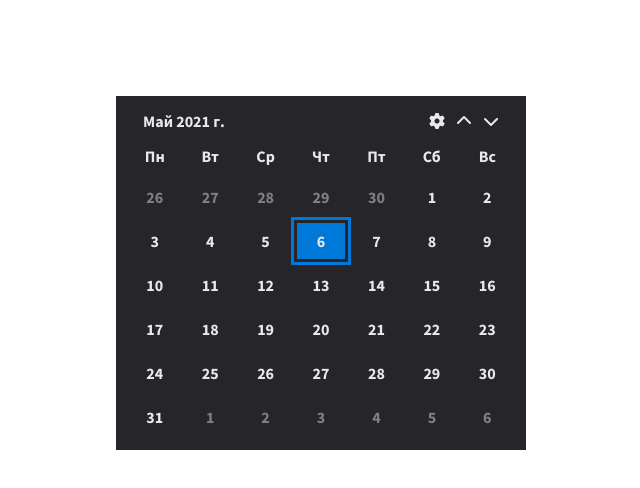
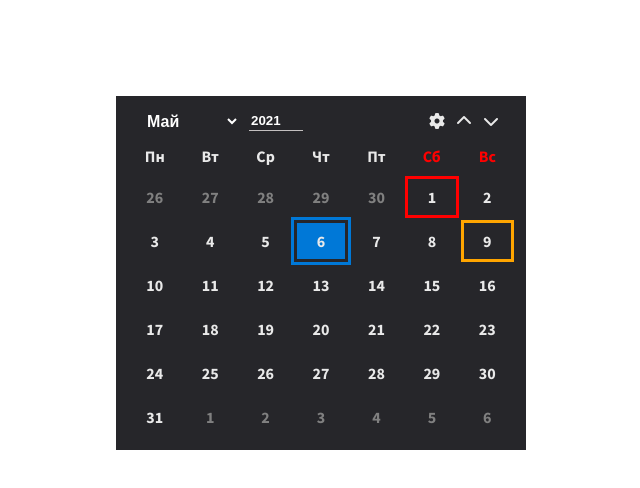
Before and after one commit to EvgenyMasanin/JSMasanin, a plain HTML site: page calendar/index.html in a window 1280 px wide. Shown: the whole page, without its empty margins (347-987 px from the left). Drawn offline with Linux system fonts and the light colour scheme.

Commit message:
add config

```diff
--- a/calendar/index.js
+++ b/calendar/index.js
@@ -9,13 +9,23 @@ tableContainer.style.color = '#e9e9e9'
 tableContainer.style.width = '390px'
 tableContainer.style.padding = '10px'
 wrapper.append(tableContainer)
-const cash = new Set()
+const holidays = {
+    '9 мая': 'orange',
+    '1 мая': 'red',
+    '8 марта': '#ff869a',
+    '23 февраля': 'orange',
+    '25 июля': 'blue'
+}
+const importantDates = new Set()
 let now = new Date()
-createCalendar(tableContainer, table, now, 2)
+createCalendar(tableContainer, table, now, {
+    firstDayNum: 2,
+    holidays
+})
 
 
 
-function createCalendar(tableContainer, table, now, firstDayNum) {
+function createCalendar(tableContainer, table, now, config) {
     createHeader()
     createBody(now)
 
@@ -27,7 +37,10 @@ function createCalendar(tableContainer, table, now, firstDayNum) {
         )
         firstDay.setDate(1)
 
-        let dayNum = (firstDay.getDay() - firstDayNum) * -1
+        let dayNum
+        firstDay.getDay() === 0 ?
+            dayNum = (7 - config.firstDayNum) * -1 :
+            dayNum = (firstDay.getDay() - config.firstDayNum) * -1
 
         for (let i = 0; i < 6; i++) {
             const tr = document.createElement('tr')
@@ -50,7 +63,7 @@ function createCalendar(tableContainer, table, now, firstDayNum) {
                 if (tmp.getMonth() !== now.getMonth()) {
                     th.style.color = 'gray'
                 }
-                if (cash.has(tmpDate)) {
+                if (importantDates.has(tmpDate)) {
                     th.style.color = 'red'
                 }
                 const rightNow = new Date()
@@ -58,20 +71,26 @@ function createCalendar(tableContainer, table, now, firstDayNum) {
                     th.style.backgroundColor = '#0078d7'
                     th.style.outline = '3px #0078d7 solid'
                 }
+                const holiday = tmp.toLocaleString("ru", {
+                    month: 'long',
+                    day: 'numeric'
+                })
+                if(holiday in config.holidays) {
+                    th.style.borderColor = config.holidays[holiday]
+                }
                 th.append(tmp.getDate())
                 tr.append(th)
                 dayNum++
                 th.addEventListener('click', () => {
                     if (th.style.color === 'red') {
                         tmp.getMonth() !== now.getMonth() ?
-                        th.style.color = 'gray' :
-                        th.style.color = 'white'
-
-                        cash.delete(tmpDate)
+                            th.style.color = 'gray' :
+                            th.style.color = 'white'
+                        importantDates.delete(tmpDate)
                     }
                     else {
                         th.style.color = 'red'
-                        cash.add(tmpDate)
+                        importantDates.add(tmpDate)
                     }
                 })
             }
@@ -89,6 +108,20 @@ function createCalendar(tableContainer, table, now, firstDayNum) {
             'Пт',
             'Сб',
             'Вс',
+        ]
+        const months = [
+            'Январь',
+            'Февраль',
+            'Март',
+            'Апрель',
+            'Май',
+            'Июнь',
+            'Июль',
+            'Август',
+            'Сентябрь',
+            'Октябрь',
+            'Ноябрь',
+            'Декабрь'
         ]
 
         const firstHeader = document.createElement('div')
@@ -121,15 +154,15 @@ function createCalendar(tableContainer, table, now, firstDayNum) {
         rightButton.innerHTML = '<i class="fas fa-chevron-down"></i>'
 
         changeButton.addEventListener('click', () => {
-            firstDayNum === 2 ? firstDayNum = 1 : firstDayNum = 2
-            refresh(0, firstDayNum)
+            config.firstDayNum === 2 ? config.firstDayNum = 1 : config.firstDayNum = 2
+            refresh(0, config.firstDayNum)
         })
 
         leftButton.addEventListener('click', () => {
-            refresh(-1, firstDayNum)
+            refresh(-1, config.firstDayNum)
         })
         rightButton.addEventListener('click', () => {
-            refresh(1, firstDayNum)
+            refresh(1, config.firstDayNum)
         })
 
         function refresh(direction, firstDayNum) {
@@ -137,14 +170,99 @@ function createCalendar(tableContainer, table, now, firstDayNum) {
             firstHeader.innerHTML = ''
             tableContainer.innerHTML = ''
             now.setMonth(now.getMonth() + direction)
-            createCalendar(tableContainer, table, now, firstDayNum)
+            createCalendar(tableContainer, table, now, config)
+        }
+        {
+        // const dataSelect = document.createElement('input')
+        // dataSelect.setAttribute('type', 'month')
+        // dataSelect.setAttribute('min', '1000-01')
+        // dataSelect.style.width = '170px'
+        // dataSelect.style.color = 'white'
+        // dataSelect.style.fontWeight = 'bold'
+        // dataSelect.style.backgroundColor = 'inherit'
+        // dataSelect.style.border = 'none'
+        // dataSelect.style.fontSize = '16px'
+        // if (now.getMonth() < 9) {
+        //     dataSelect.value = now.getFullYear() + '-0' + (now.getMonth() + 1)
+        // }
+        // else {
+        //     dataSelect.value = now.getFullYear() + '-' + (now.getMonth() + 1)
+        // }
+        // dataSelect.addEventListener('change', () => {
+        //     let data = dataSelect.value.split('-')
+        //     const newDate = new Date(
+        //         data[0],
+        //         data[1] - 1
+        //     )
+        //     console.log(data);
+        //     table.innerHTML = ''
+        //     firstHeader.innerHTML = ''
+        //     tableContainer.innerHTML = ''
+        //     createCalendar(tableContainer, table, newDate, firstDayNum, holidays)
+        // })
+        }
+
+        const dataContainer = document.createElement('div')
+        dataContainer.style.display = 'flex'
+        dataContainer.style.width = '160px'
+        dataContainer.style.justifyContent = 'space-between'
+
+
+        const dataSelect = document.createElement('select')
+        dataSelect.style.color = 'white'
+        dataSelect.style.fontWeight = 'bold'
+        dataSelect.style.backgroundColor = 'inherit'
+        dataSelect.style.border = 'none'
+        dataSelect.style.borderRadius = '5px'
+        dataSelect.style.fontSize = '16px'
+        months.forEach((month, num) => {
+            let option = document.createElement('option')
+            option.setAttribute('value', num)
+            option.textContent = month
+            option.style.backgroundColor = '#26262a'
+            option.style.border = 'none'
+            dataSelect.options.add(option)
+        });
+
+        dataSelect.value = now.getMonth()
+        const yearInput = document.createElement('input')
+        yearInput.value = now.getFullYear()
+        yearInput.style.width = '50px'
+        yearInput.style.color = 'white'
+        yearInput.style.fontWeight = 'bold'
+        yearInput.style.backgroundColor = 'inherit'
+        yearInput.style.border = 'none'
+        yearInput.style.borderBottom = '1px Solid #c2bfbf'
+
+        yearInput.addEventListener('change', changeDate);
+        dataSelect.addEventListener('change', changeDate);
+        function changeDate() {
+            const string = yearInput.value.match('[0-9]{4}')
+            if(string && string[0] == string.input) {
+                const newDate = new Date(
+                    yearInput.value,
+                    dataSelect.value
+                )
+                dataSelect.selectedOptions = dataSelect.value
+                table.innerHTML = ''
+                firstHeader.innerHTML = ''
+                tableContainer.innerHTML = ''
+                createCalendar(tableContainer, table, newDate, config)
+            }
+            else {
+                yearInput.value = now.getFullYear()
+            }
+
         }
 
         buttonContainer.append(changeButton)
         buttonContainer.append(leftButton)
         buttonContainer.append(rightButton)
 
-        firstHeader.append(title)
+        dataContainer.append(dataSelect)
+        dataContainer.append(yearInput)
+
+        firstHeader.append(dataContainer)
         firstHeader.append(buttonContainer)
         tableContainer.append(firstHeader)
 
@@ -155,7 +273,7 @@ function createCalendar(tableContainer, table, now, firstDayNum) {
             td.style.padding = '3px'
             td.style.textAlign = 'center'
             td.style.fontWeight = 'bold'
-            if (firstDayNum === 1) {
+            if (config.firstDayNum === 1) {
                 ind === 0 ? td.textContent = days[6] : td.textContent = days[ind - 1]
                 secondHeader.append(td)
             }
@@ -163,6 +281,9 @@ function createCalendar(tableContainer, table, now, firstDayNum) {
                 td.textContent = day
                 secondHeader.append(td)
             }
+            if (td.textContent === days[5] || td.textContent === days[6]) {
+                td.style.color = 'red'
+            }
         })
         table.append(secondHeader)
     }
--- a/calendar/style.css
+++ b/calendar/style.css
@@ -6,3 +6,7 @@ th:hover {
     background-color: #3f3f44;
     transition: .5s;
 }
+::-webkit-calendar-picker-indicator {
+    background-color: #c2bfbf;
+    border-radius: 5px;
+}
```
